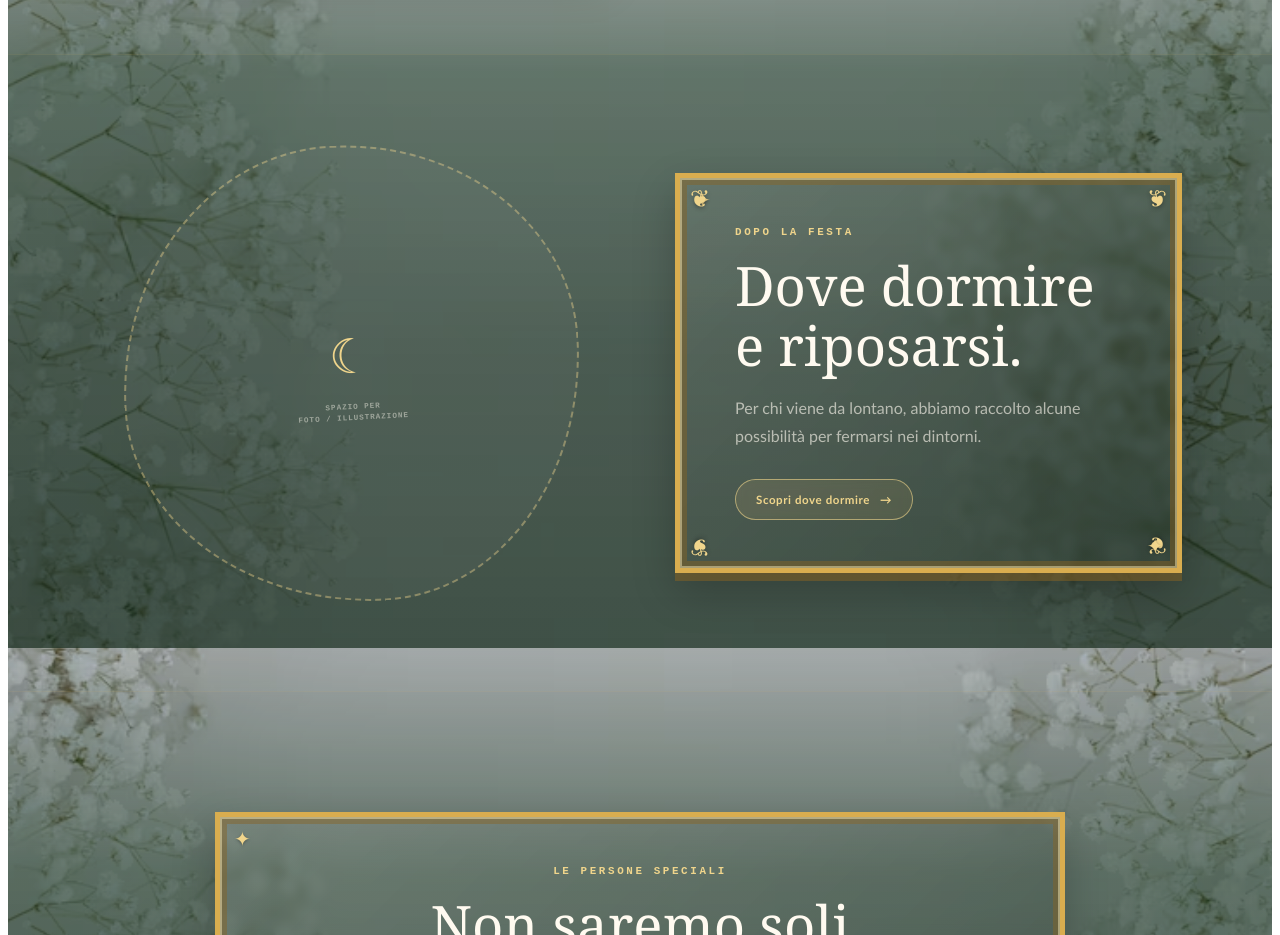
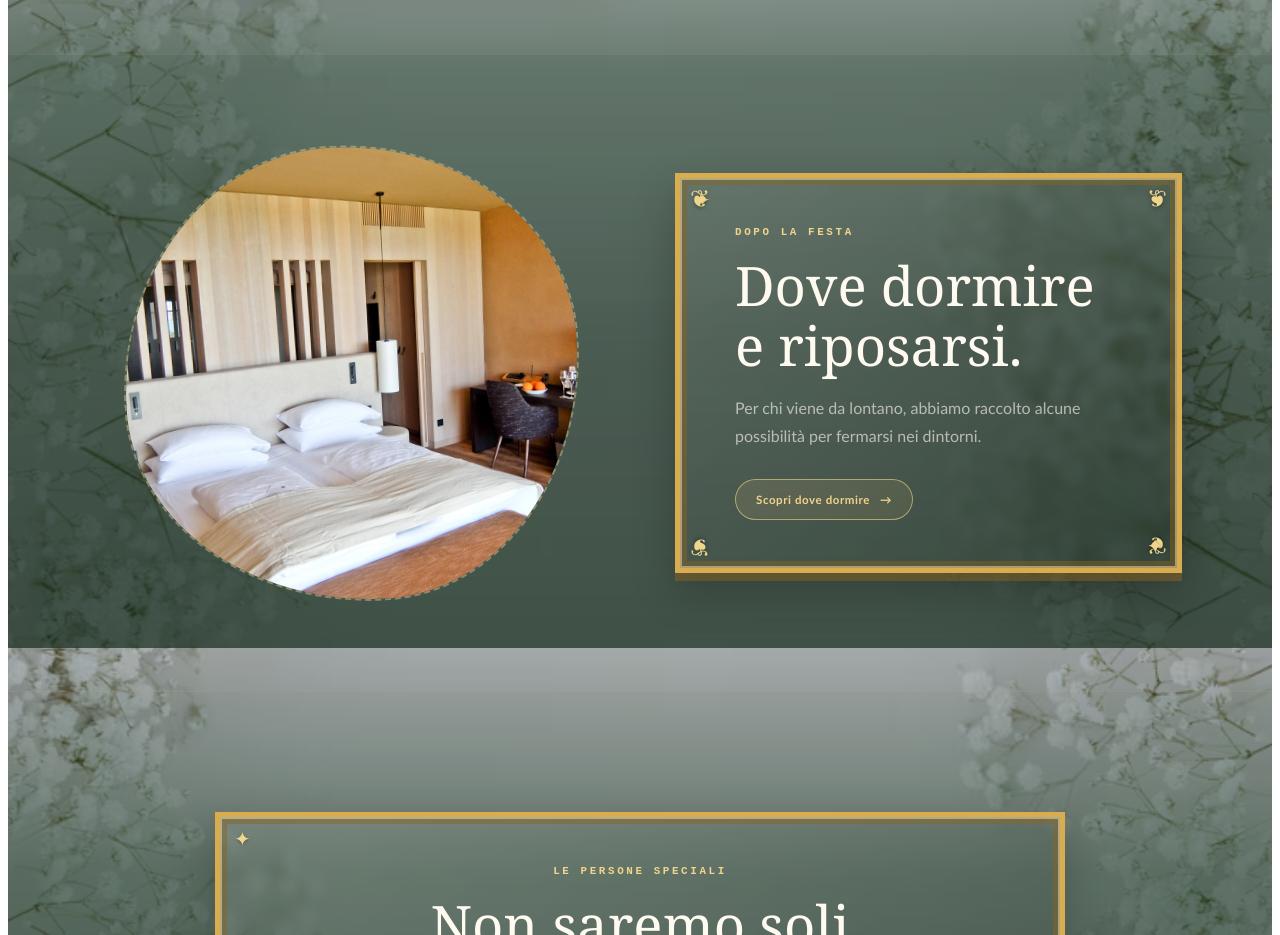
Before and after one commit to Luke932/the-greatest-adventure-frontend, an Angular app: page / in a window 1280 px wide. Shown: the part 3360-4295 px from the top of the page. Built offline with nearby package versions, Linux system fonts and the light colour scheme.

Commit message:
complete pt1 homepage

```diff
--- a/src/app/features/home/pages/home-page/home-page.html
+++ b/src/app/features/home/pages/home-page/home-page.html
@@ -482,14 +482,16 @@
 
         <div class="illustration-placeholder">
 
-          <span>
-            ☾
-          </span>
-
-          <small>
-            SPAZIO PER<br />
-            FOTO / ILLUSTRAZIONE
-          </small>
+          <a
+            href="https://www.google.com/travel/search?q=Siculiana&qs=CAAgACgA&ved=0CAAQ5JsGahgKEwiQ4fbXyYyXAxUAAAAAHQAAAAAQhgE&ictx=111&ts=CAEqBwoFOgNFVVI&ap=MAA"
+            target="_blank"
+            rel="noopener noreferrer"
+          >
+            <img
+              src="/images/alloggio.jpg"
+              alt="Illustrazione della giornata del matrimonio"
+            />
+          </a>
 
         </div>
 
```
Also changed, not shown: public/images/alloggio.jpg (added).
